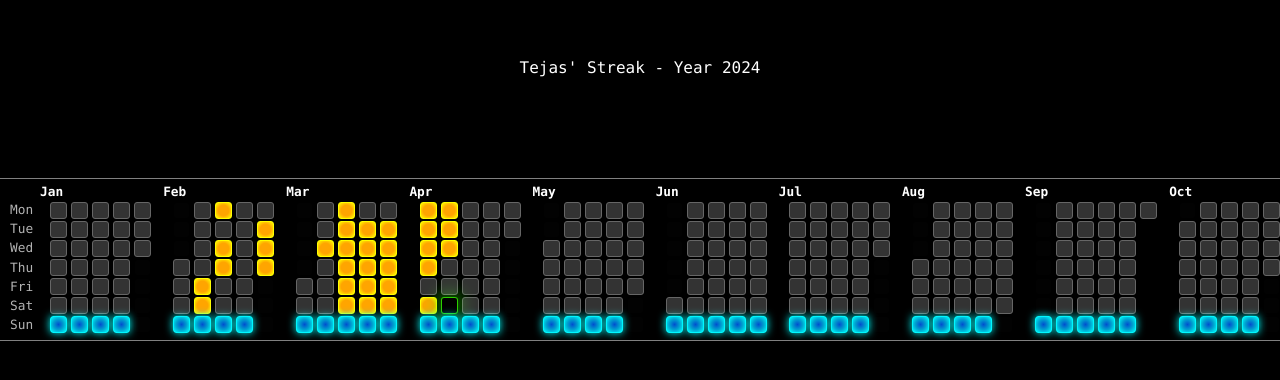
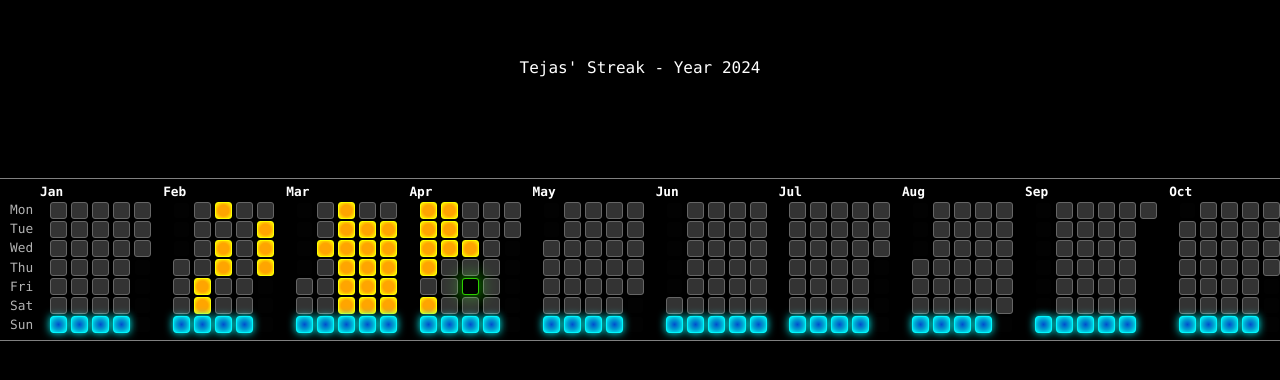
Before and after one commit to multiverseweb/blocks, a plain HTML site: page index.html in a window 1280 px wide. Shown: the part 102-482 px from the top of the page. Drawn offline with Linux system fonts and the light colour scheme.

Commit message:
Update index.html

```diff
--- a/index.html
+++ b/index.html
@@ -177,15 +177,15 @@
         <div class="done"></div>
         <div class="day"></div>
         <div class="day"></div>
-        <div class="day" id="today"></div>
+        <div class="day"></div>
         <div class="day" id="sunday"></div>
         </div>
         <div class="week">
         <div class="day"></div>
         <div class="day"></div>
+        <div class="done"></div>
         <div class="day"></div>
-        <div class="day"></div>
-        <div class="day"></div>
+        <div class="day" id="today"></div>
         <div class="day"></div>
         <div class="day" id="sunday"></div>
         </div>
```
